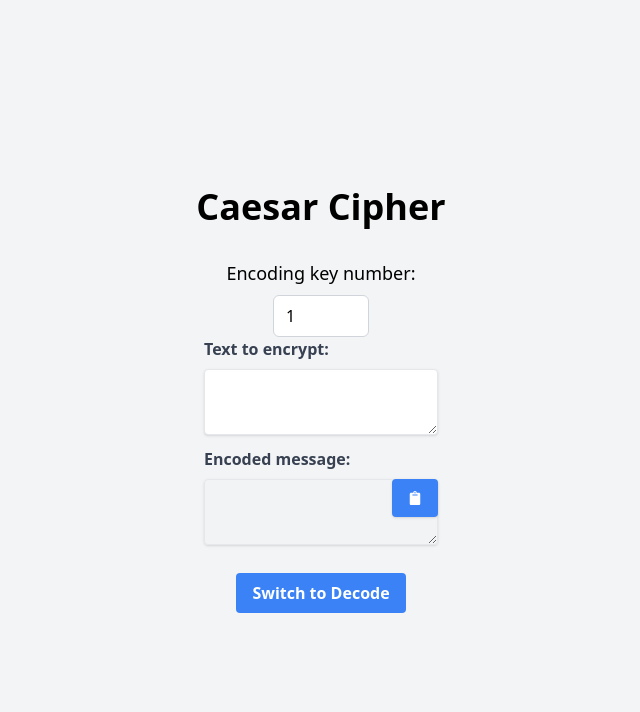
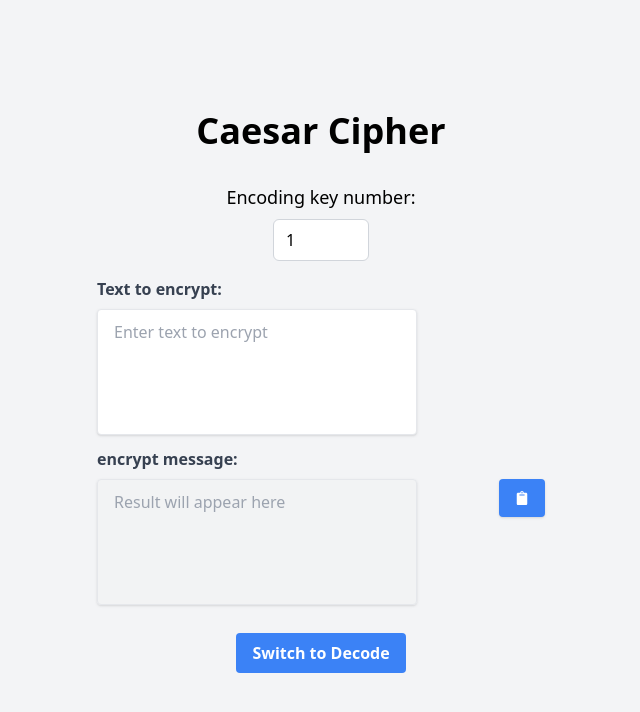
Before and after one commit to jonathanbcsouza/caesar-cipher, a React (Create React App) app: page / in a window 1280 px wide. Shown: the top 712 px of the page, without its empty margins (319-959 px from the left). Built offline with nearby package versions, Linux system fonts and the light colour scheme.

Commit message:
ui: expand text areas

```diff
--- a/src/App.tsx
+++ b/src/App.tsx
@@ -11,6 +11,7 @@ function App() {
   return (
     <div className="flex flex-col items-center justify-center h-screen bg-gray-100">
       <h1 className="text-4xl font-bold mb-8">Caesar Cipher</h1>
+      <div className="flex flex-col items-center justify-center mb-4">
         <label htmlFor="shift" className="text-lg font-medium mb-2">
           Encoding key number:
         </label>
@@ -23,7 +24,9 @@ function App() {
           max="10"
           className="w-24 py-2 px-3 rounded-md border border-gray-300 focus:outline-none focus:ring-2 focus:ring-blue-500 focus:border-transparent"
         />
+      </div>
       <TextEncoder selectedShift={shift} />
+      <div className="mb-4"></div>
     </div>
   );
 }
--- a/src/components/TextEncoder.tsx
+++ b/src/components/TextEncoder.tsx
@@ -41,6 +41,7 @@ export const TextEncoder: FC<TextEncoderProps> = ({ selectedShift }) => {
   const [output, setOutput] = useState<string>('');
   const [isEncoding, setIsEncoding] = useState<boolean>(true);
   const [isCopied, setIsCopied] = useState<boolean>(false);
+  const processType = isEncoding ? 'encrypt' : 'decrypt';
 
   const handleCopy = () => setIsCopied(true);
   const handleConversion = (event: ChangeEvent<HTMLTextAreaElement>) => {
@@ -70,28 +71,32 @@ export const TextEncoder: FC<TextEncoderProps> = ({ selectedShift }) => {
   }, [selectedShift, text, isEncoding]);
 
   return (
-    <div className="flex flex-col items-center justify-center space-y-4">
+    <div className="flex flex-col items-center justify-center space-y-4 w-3/5 mx-auto">
       <div className="w-full max-w-md">
         <label className="block mb-2 font-bold text-gray-700">
-          Text to {isEncoding ? 'encrypt' : 'decrypt'}:
+          Text to {processType}:
         </label>
         <div className="relative">
           <textarea
             id="input"
             value={text}
             onChange={handleConversion}
-            className="block w-full px-4 py-3 mb-3 leading-tight text-gray-700 border rounded shadow appearance-none focus:outline-none focus:shadow-outline"
+            className="block w-80 px-4 py-3 mb-3 leading-tight text-gray-700 border rounded shadow appearance-none focus:outline-none focus:shadow-outline resize-none"
+            rows={5}
+            placeholder={`Enter text to ${processType}`}
           />
         </div>
         <label className="block mb-2 font-bold text-gray-700">
-          {isEncoding ? 'Encoded' : 'Decoded'} message:
+          {processType} message:
         </label>
         <div className="relative">
           <textarea
             id="output"
             value={output}
             disabled
-            className="block w-full px-4 py-3 mb-3 leading-tight text-gray-700 border rounded shadow appearance-none focus:outline-none focus:shadow-outline"
+            className="block w-80 px-4 py-3 mb-3 leading-tight text-gray-700 border rounded shadow appearance-none focus:outline-none focus:shadow-outline resize-none"
+            rows={5}
+            placeholder="Result will appear here"
           />
           <CopyToClipboardButton
             textToCopy={output}
```
Lines whose indentation alone changed are shown as unchanged.
